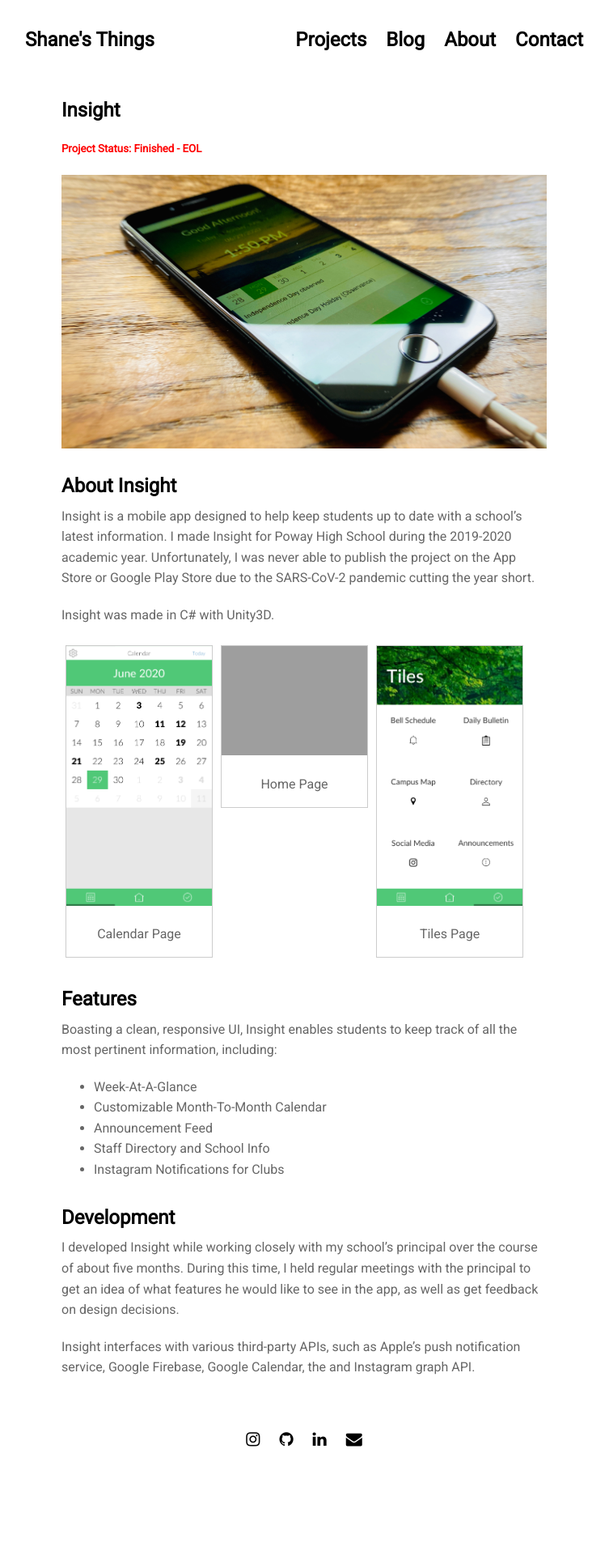
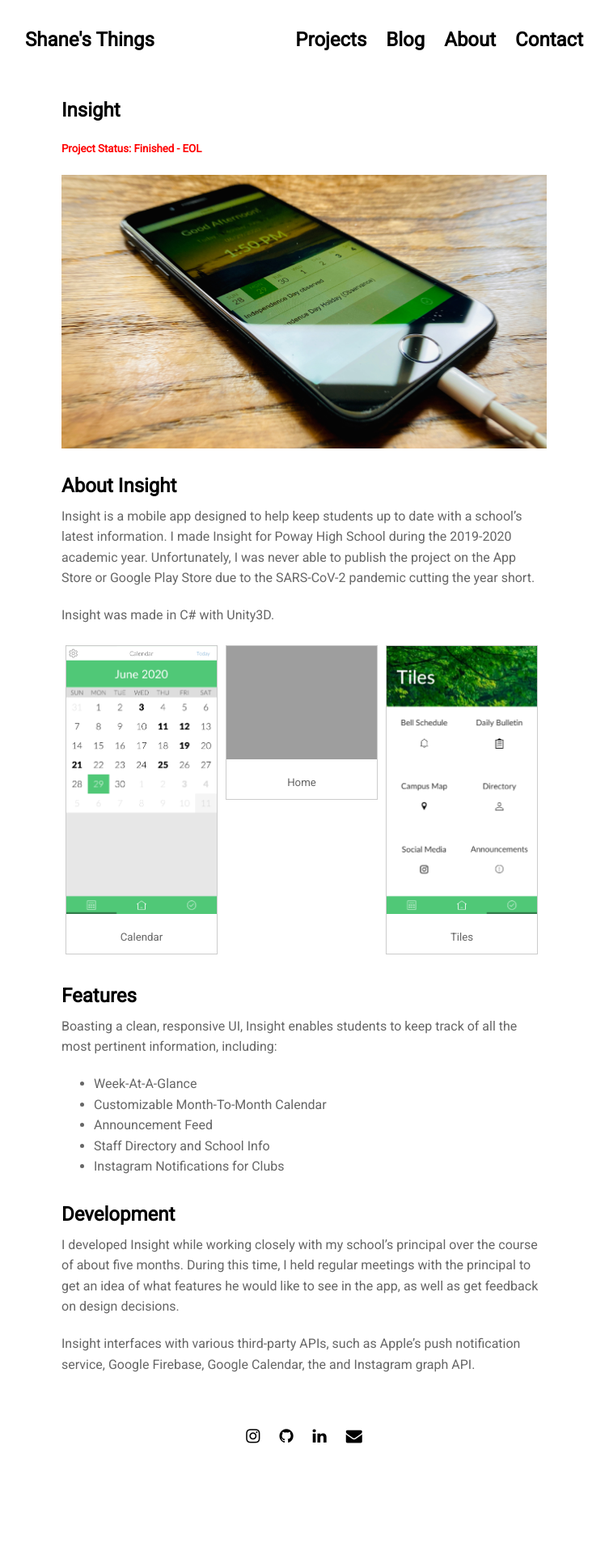
Before and after one commit to shanekim28/shanekim28.github.io, a Jekyll site: the page built from projects/insight.md, in a window 1280 px wide. Shown: the whole page at 81% size, without its empty margins (264-1017 px from the left). Built offline with Jekyll 4.4.1, drawn with Linux system fonts in a browser that asks for light colours; nearby versions of some CDN libraries.

Commit message:
Fixed unresponsive view on mobile

```diff
--- a/_data/settings.yml
+++ b/_data/settings.yml
@@ -42,7 +42,7 @@ disqus:
 about: >
   # About Me
 
-  <img src="/assets/img/shane-kim.jpg" alt="Me" width="300" />
+  <img src="/assets/img/shane-kim.jpg" alt="Me" width="50%" />
 
 
   Hi, my name is Shane Kim. I live in San Diego and I'm currently studying CS at UCSD. My hobbies include playing trombone, playing video games, and programming. This site serves as my personal portfolio and blog. Feel free to take a look around!
--- a/assets/css/3-sections/_gallery.sass
+++ b/assets/css/3-sections/_gallery.sass
@@ -2,12 +2,17 @@
     float: left
     margin: 5px
     border: 1px solid #ccc
-    width: 180px
+    max-width: 31%
     &:hover
         border: 1px solid #777
     .image
-        width: 100%
+        max-width: 100%
         height: auto
     .desc
-        padding: 15px
+        font-size: 0.83em
+        padding: 10px
         text-align: center
+
+@media only screen and (max-width: 480px)
+    .gallery
+        max-width: 28%
--- a/projects/insight.md
+++ b/projects/insight.md
@@ -13,9 +13,9 @@ Insight is a mobile app designed to help keep students up to date with a school'
 Insight was made in C# with Unity3D.
 
 <div style="overflow: hidden">
-{% include gallery.html image="projects/insight/calendar.jpg" desc="Calendar Page" %}
-{% include gallery.html image="projects/insight/home.jpg" desc="Home Page" %}
-{% include gallery.html image="projects/insight/tiles.jpg" desc="Tiles Page"%}
+{% include gallery.html image="projects/insight/calendar.jpg" desc="Calendar" %}
+{% include gallery.html image="projects/insight/home.jpg" desc="Home" %}
+{% include gallery.html image="projects/insight/tiles.jpg" desc="Tiles"%}
 </div>
 
 #### Features
```
